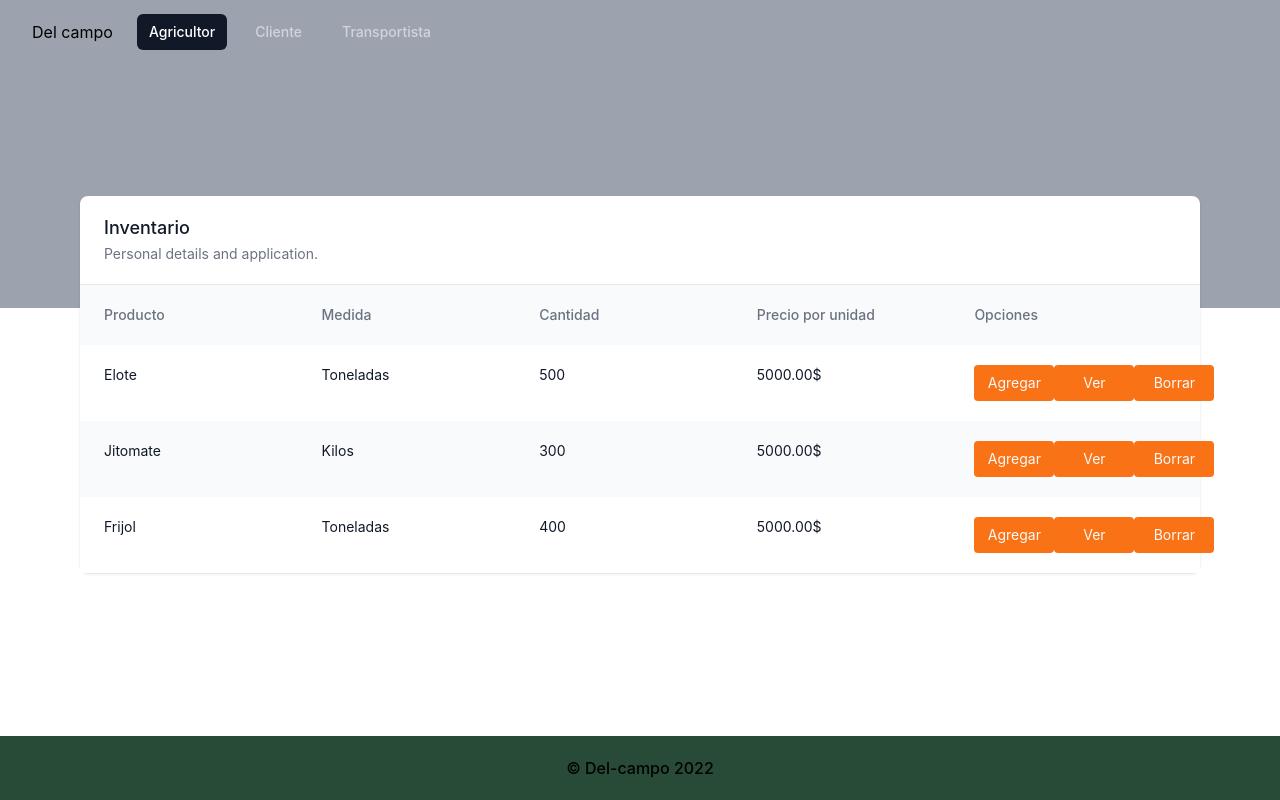
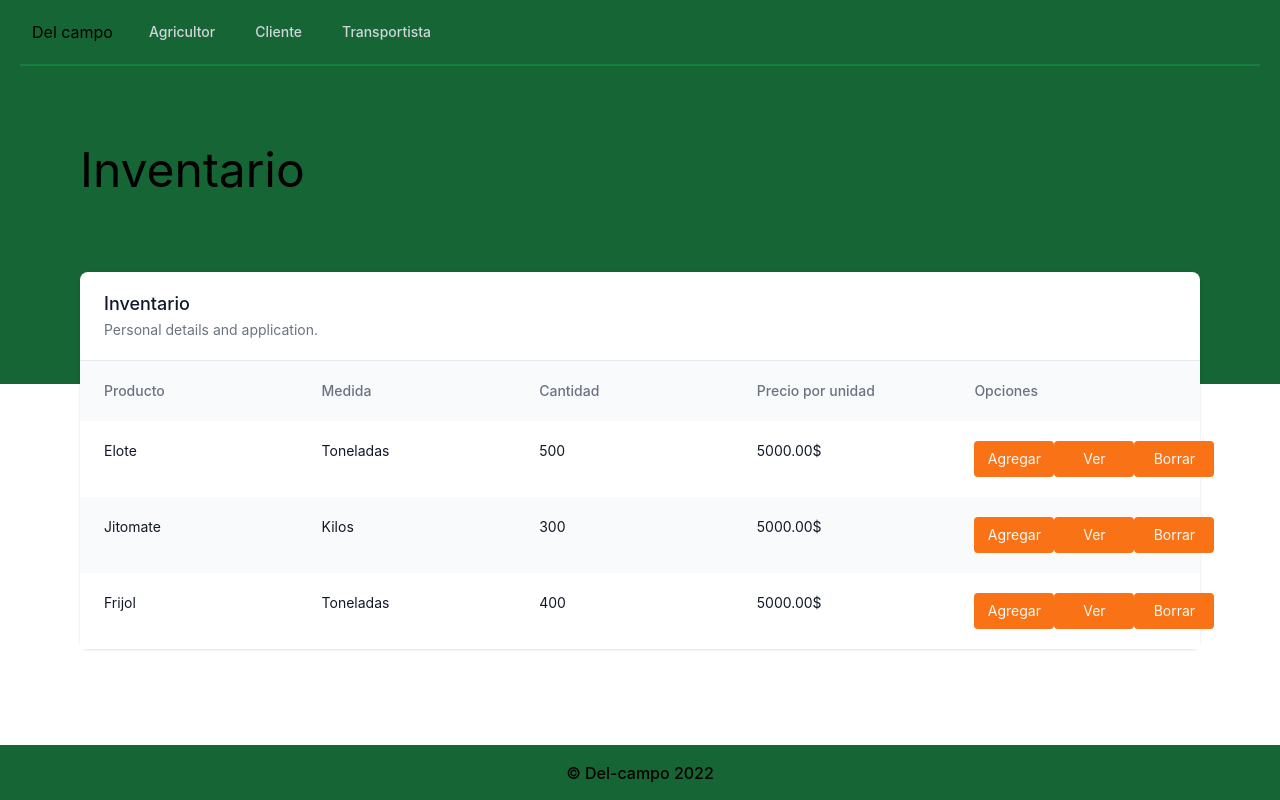
Before and after one commit to ArturoCarrilloSolorzano/del-campo, a Next.js app: page /agricultor/inventario in a window 1280 px wide. Built offline with nearby package versions, Linux system fonts and the light colour scheme.

Commit message:
inventario view finished

```diff
--- a/components/agricultor/inventario/index.jsx
+++ b/components/agricultor/inventario/index.jsx
@@ -16,7 +16,7 @@ export default function Hero() {
   const [borrarOpen, setBorrarOpen] = useState(false);
 
   return (
-    <div className="-mt-48">
+    <div>
       <Agregar open={agregarOpen} setOpen={(value) => setAgregarOpen(value)} />
       <Ver open={verOpen} setOpen={(value) => setVerOpen(value)} />
       <Borrar open={borrarOpen} setOpen={(value) => setBorrarOpen(value)} />
--- a/components/footer/index.jsx
+++ b/components/footer/index.jsx
@@ -1,6 +1,6 @@
 export default function index() {
   return (
-    <div className="flex items-center justify-center bg-custom-green h-16">
+    <div className="flex items-center justify-center bg-green-800 h-16">
       <p className="text-center content-center font-medium">© Del-campo 2022</p>
     </div>
   );
--- a/components/layouts/agricultor/index.jsx
+++ b/components/layouts/agricultor/index.jsx
@@ -5,7 +5,7 @@ export default function Layout({ children }) {
   return (
     <div className="flex flex-col h-screen justify-between bg-white">
       <Navbar />
-      <main>{children}</main>
+      <main className="h-full">{children}</main>
       <Footer />
     </div>
   );
--- a/components/navbar/index.jsx
+++ b/components/navbar/index.jsx
@@ -3,7 +3,7 @@ import { Disclosure, Menu, Transition } from "@headlessui/react";
 import { Bars3Icon, BellIcon, XMarkIcon } from "@heroicons/react/24/outline";
 
 const navigation = [
-  { name: "Agricultor", href: "/agricultor/inventario", current: true },
+  { name: "Agricultor", href: "/agricultor/inventario", current: false },
   { name: "Cliente", href: "#", current: false },
   { name: "Transportista", href: "#", current: false },
 ];
@@ -14,7 +14,7 @@ function classNames(...classes) {
 
 export default function Example() {
   return (
-    <Disclosure as="nav" className="bg-custom-green">
+    <Disclosure as="nav" className="bg-green-800">
       {({ open }) => (
         <>
           <div className="mx-auto max-w-7xl px-2 sm:px-6 lg:px-8">
--- a/pages/agricultor/inventario/index.jsx
+++ b/pages/agricultor/inventario/index.jsx
@@ -3,8 +3,13 @@ import Inventario from "../../../components/agricultor/inventario";
 export default function Index() {
   return (
     <div className="">
-      <div className="bg-gray-400 h-80 -mt-40" />
-      <Inventario />
+      <div className="bg-green-800 h-80">
+        <hr className="bg-green-700 h-0.5 border-green-700 mx-5" />
+        <h1 className="p-20 text-5xl">Inventario</h1>
+      </div>
+      <div className="-mt-48">
+        <Inventario />
+      </div>
     </div>
   );
 }
```
